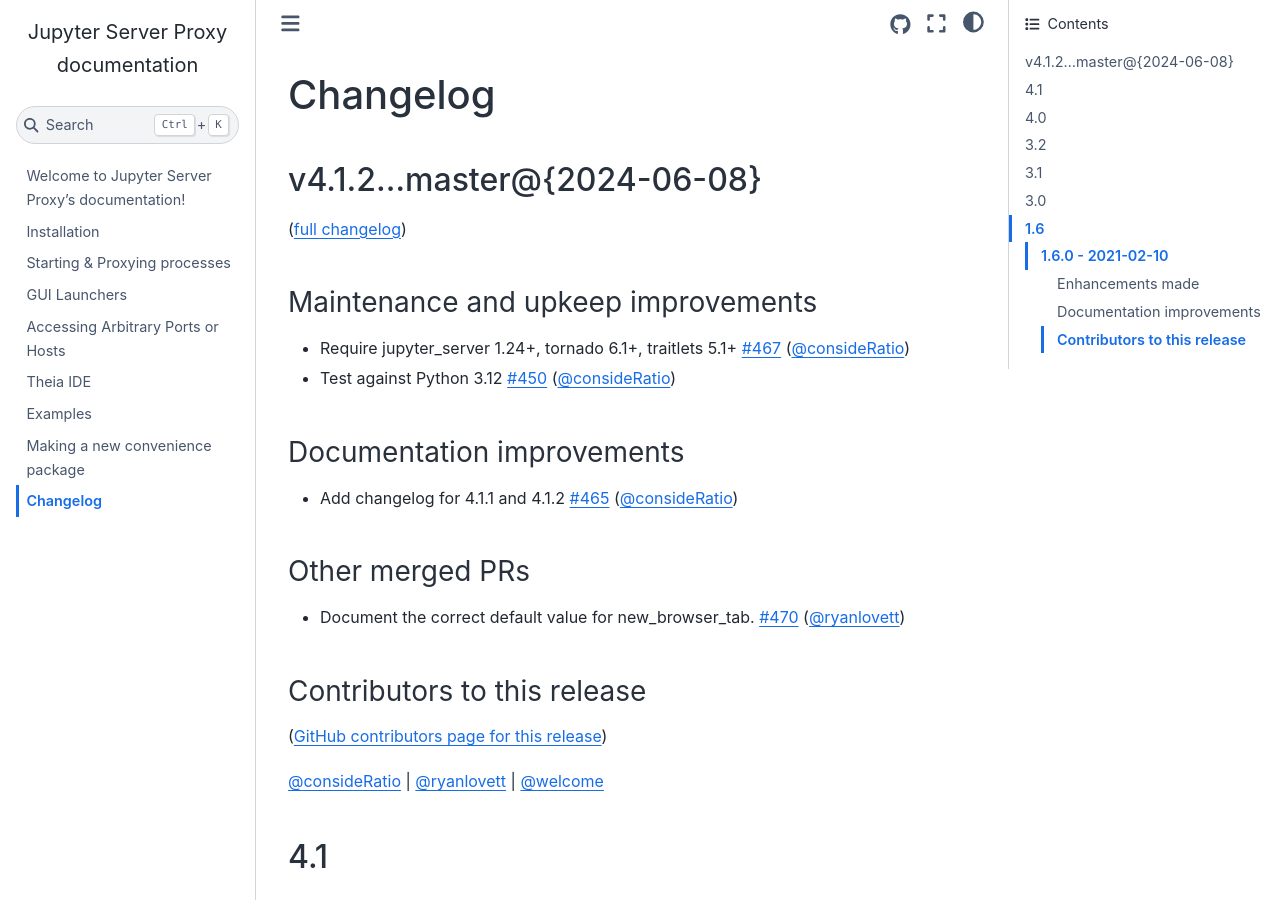
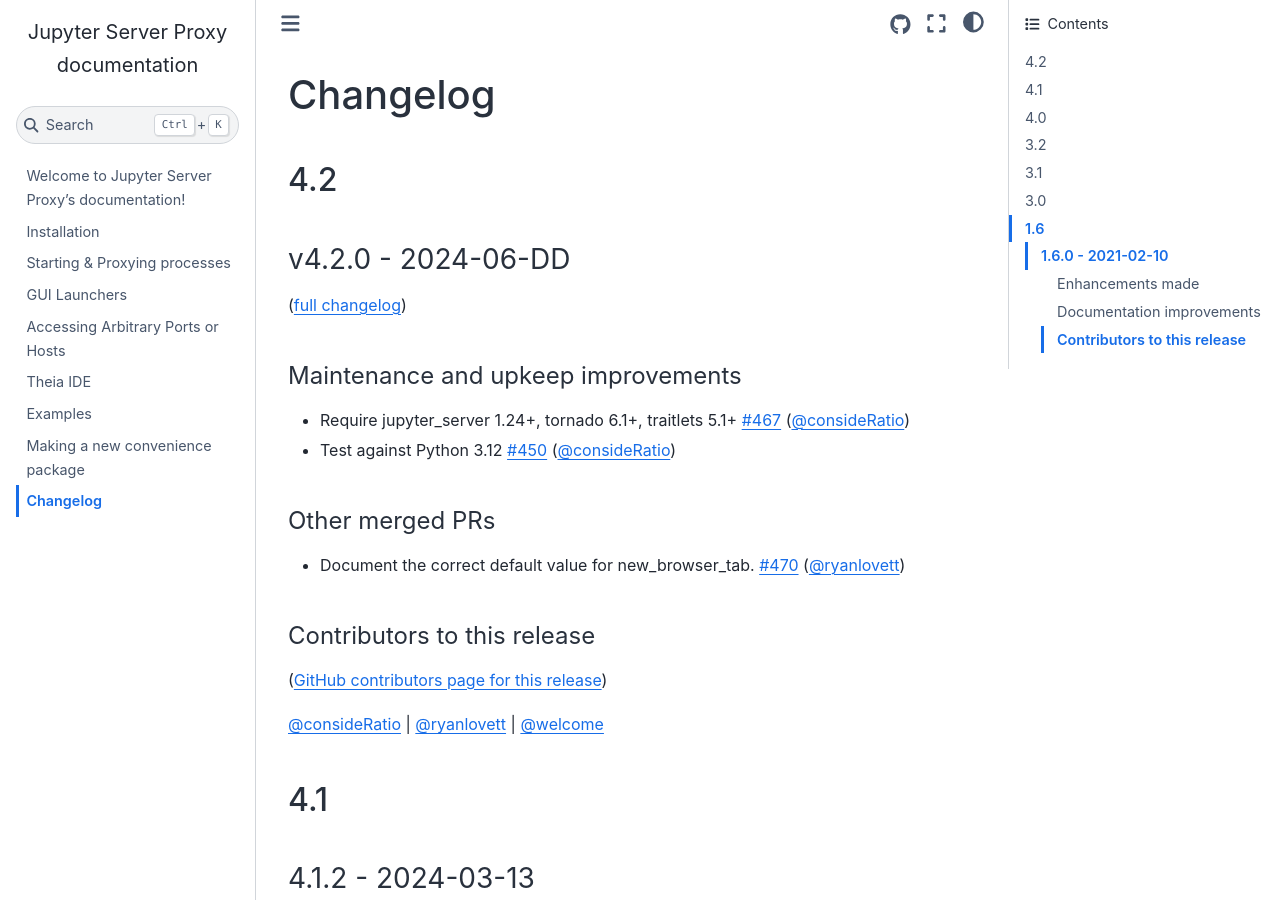
Before and after one commit to jupyterhub/jupyter-server-proxy, a Sphinx documentation site: the page built from docs/source/changelog.md, in a window 1280 px wide and 900 px high. Built offline with Sphinx 7.4.7 and the Sphinx Book theme 1.1.4, drawn with Linux system fonts in a browser that asks for light colours.

Commit message:
Format 4.2.0 changelog

```diff
--- a/docs/source/changelog.md
+++ b/docs/source/changelog.md
@@ -1,17 +1,15 @@
 # Changelog
 
-### v4.1.2...master@{2024-06-08}
+## 4.2
 
-([full changelog](https://github.com/jupyterhub/jupyter-server-proxy/compare/v4.1.2...ecb8143b1a202ba76735c947204b9e39771f9132))
+### v4.2.0 - 2024-06-DD
+
+([full changelog](https://github.com/jupyterhub/jupyter-server-proxy/compare/v4.1.2...v4.2.0))
 
 #### Maintenance and upkeep improvements
 
 - Require jupyter_server 1.24+, tornado 6.1+, traitlets 5.1+ [#467](https://github.com/jupyterhub/jupyter-server-proxy/pull/467) ([@consideRatio](https://github.com/consideRatio))
 - Test against Python 3.12 [#450](https://github.com/jupyterhub/jupyter-server-proxy/pull/450) ([@consideRatio](https://github.com/consideRatio))
-
-#### Documentation improvements
-
-- Add changelog for 4.1.1 and 4.1.2 [#465](https://github.com/jupyterhub/jupyter-server-proxy/pull/465) ([@consideRatio](https://github.com/consideRatio))
 
 #### Other merged PRs
 
```
